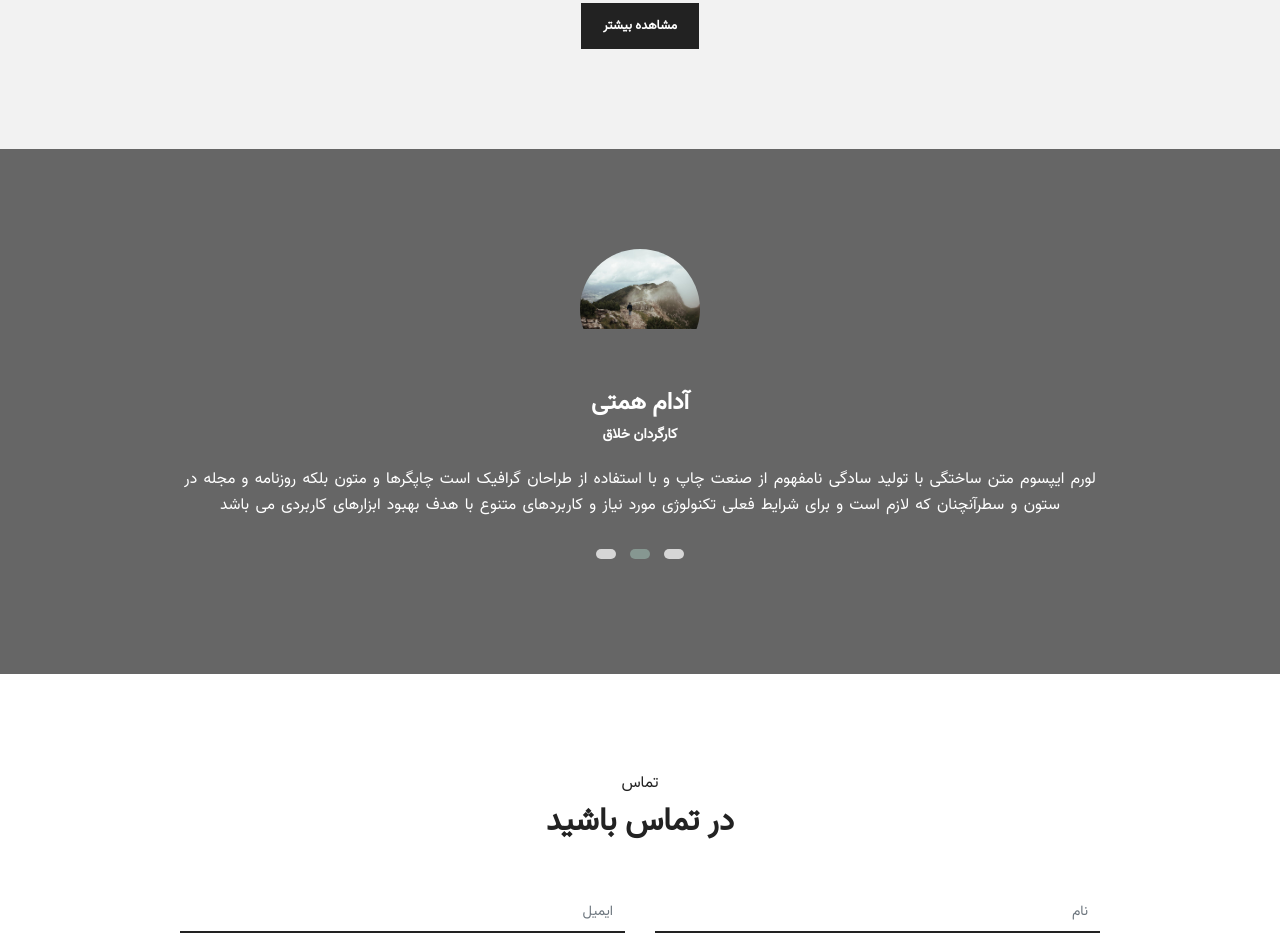
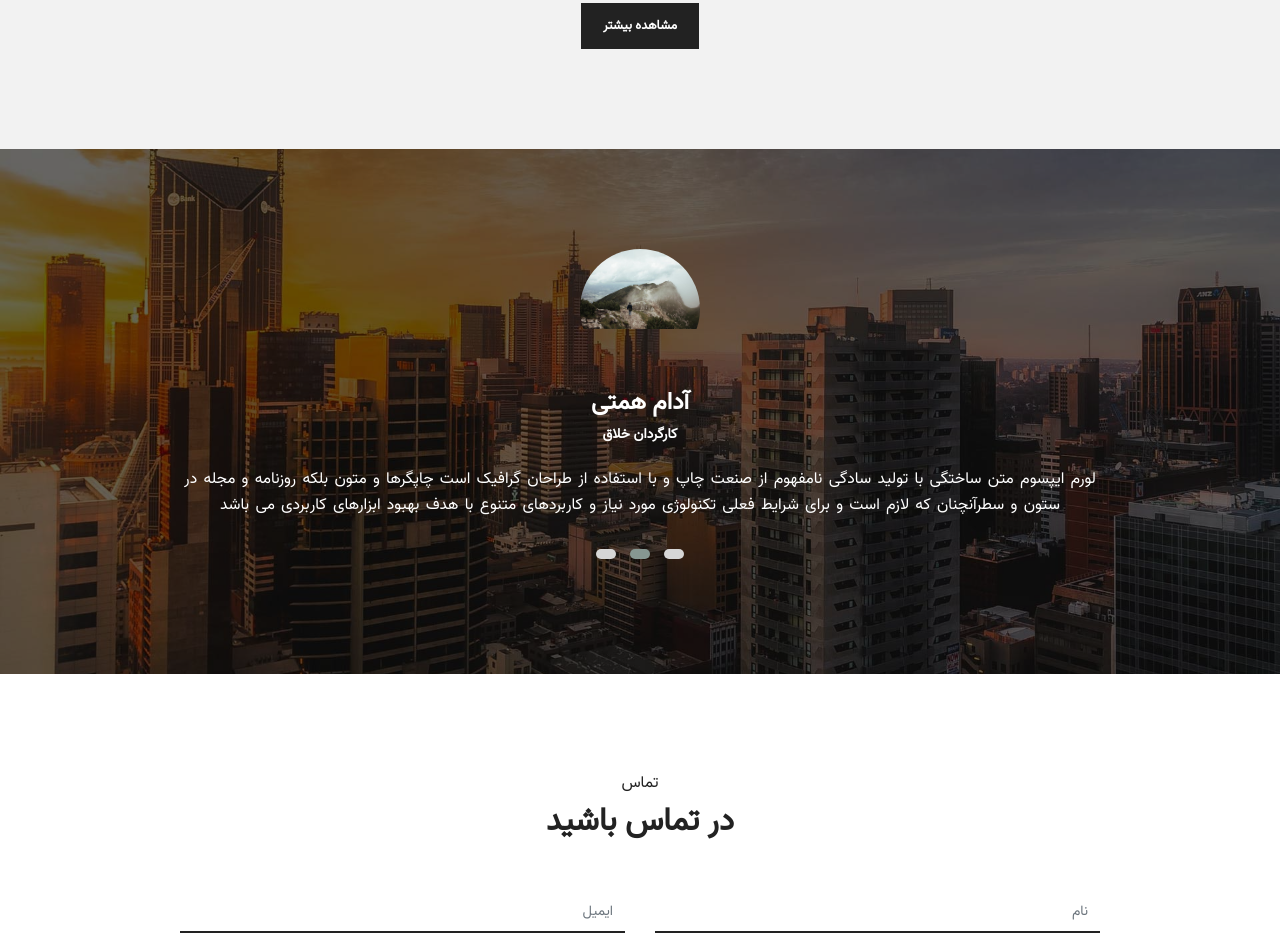
Before and after one commit to mhmd138az/rezome, a plain HTML site: page index.html in a window 1280 px wide. Shown: the part 4247-5196 px from the top of the page. Drawn offline with Linux system fonts and the light colour scheme; files whose address does not match are found by name.

Commit message:
Update index.html

```diff
--- a/index.html
+++ b/index.html
@@ -495,7 +495,7 @@
         <!--Blog Section End-->
 
         <!--Testimonials Section Start-->
-        <section class="testimonials pt-100 pb-100" style="background-image: url('images/background/testimonials-bg.jpg')">
+        <section class="testimonials pt-100 pb-100" style="background-image: url('testimonials-bg.jpg')">
             <div class="container">
                 <div class="row">
                     <div class="col-lg-10 offset-lg-1">
```
